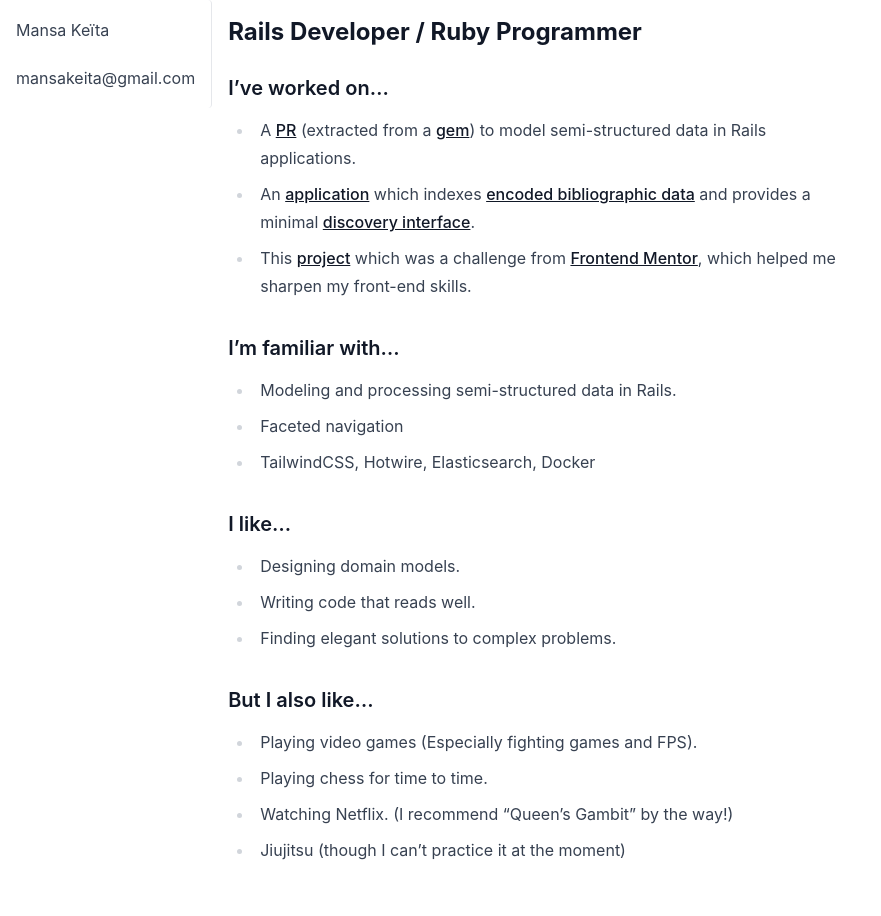
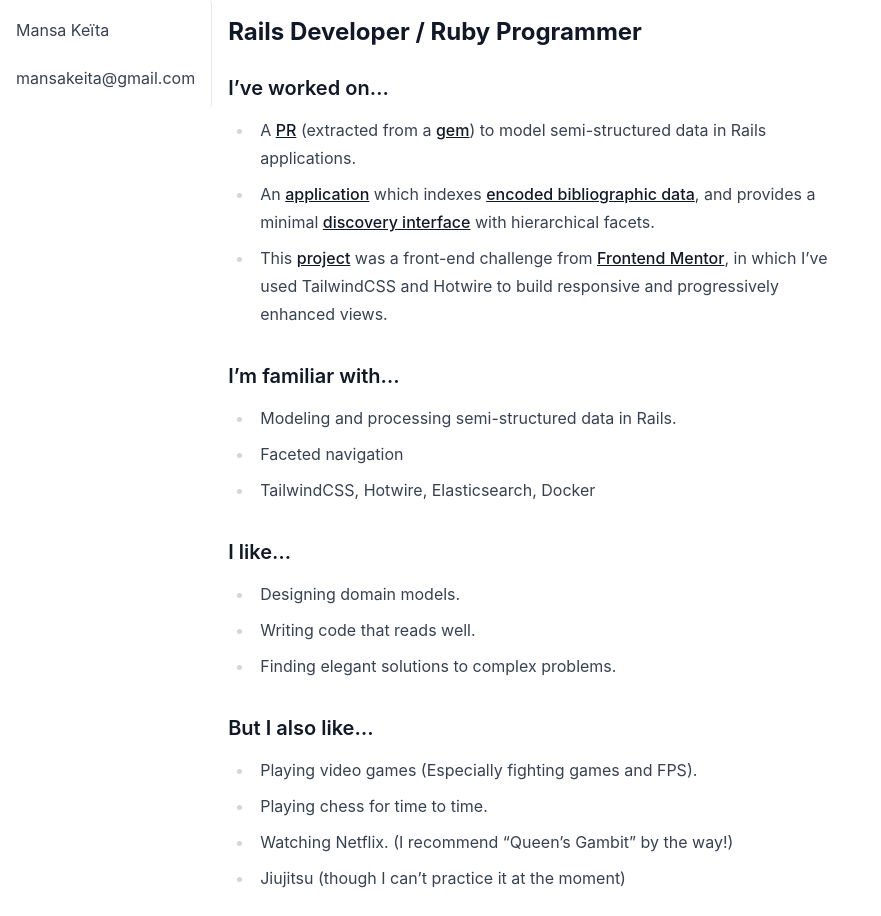
Before and after one commit to Mansakondo/Mansakondo.github.io, a Jekyll site: the page built from index.md, in a window 1280 px wide. Shown: the whole page, without its empty margins (0-881 px from the left). Built offline with Jekyll 4.4.1, drawn with Linux system fonts in a browser that asks for light colours; nearby versions of some CDN libraries.

Commit message:
Update index.md

```diff
--- a/index.md
+++ b/index.md
@@ -6,8 +6,8 @@ title: "Resume"
 
 ### I've worked on...
 * A [PR](https://github.com/rails/rails/pull/43399) (extracted from a [gem](https://github.com/mansakondo/activemodel-embedding)) to model semi-structured data in Rails applications.
-* An [application](https://karan-demo.herokuapp.com/) which indexes [encoded bibliographic data](https://en.wikipedia.org/wiki/MARC_standards) and provides a minimal [discovery interface](https://blog.andornot.com/blog/discovery-interfaces-a-new-opac-for-libraries/).
-* This [project](https://rest-countries-challenge.herokuapp.com/) which was a challenge from [Frontend Mentor](https://www.frontendmentor.io/challenges/rest-countries-api-with-color-theme-switcher-5cacc469fec04111f7b848ca), which helped me sharpen my front-end skills.
+* An [application](https://karan-demo.herokuapp.com/) which indexes [encoded bibliographic data](https://en.wikipedia.org/wiki/MARC_standards), and provides a minimal [discovery interface](https://blog.andornot.com/blog/discovery-interfaces-a-new-opac-for-libraries/) with hierarchical facets.
+* This [project](https://rest-countries-challenge.herokuapp.com/) was a front-end challenge from [Frontend Mentor](https://www.frontendmentor.io/challenges/rest-countries-api-with-color-theme-switcher-5cacc469fec04111f7b848ca), in which I've used TailwindCSS and Hotwire to build responsive and progressively enhanced views.
 
 ### I'm familiar with...
 * Modeling and processing semi-structured data in Rails.
```
